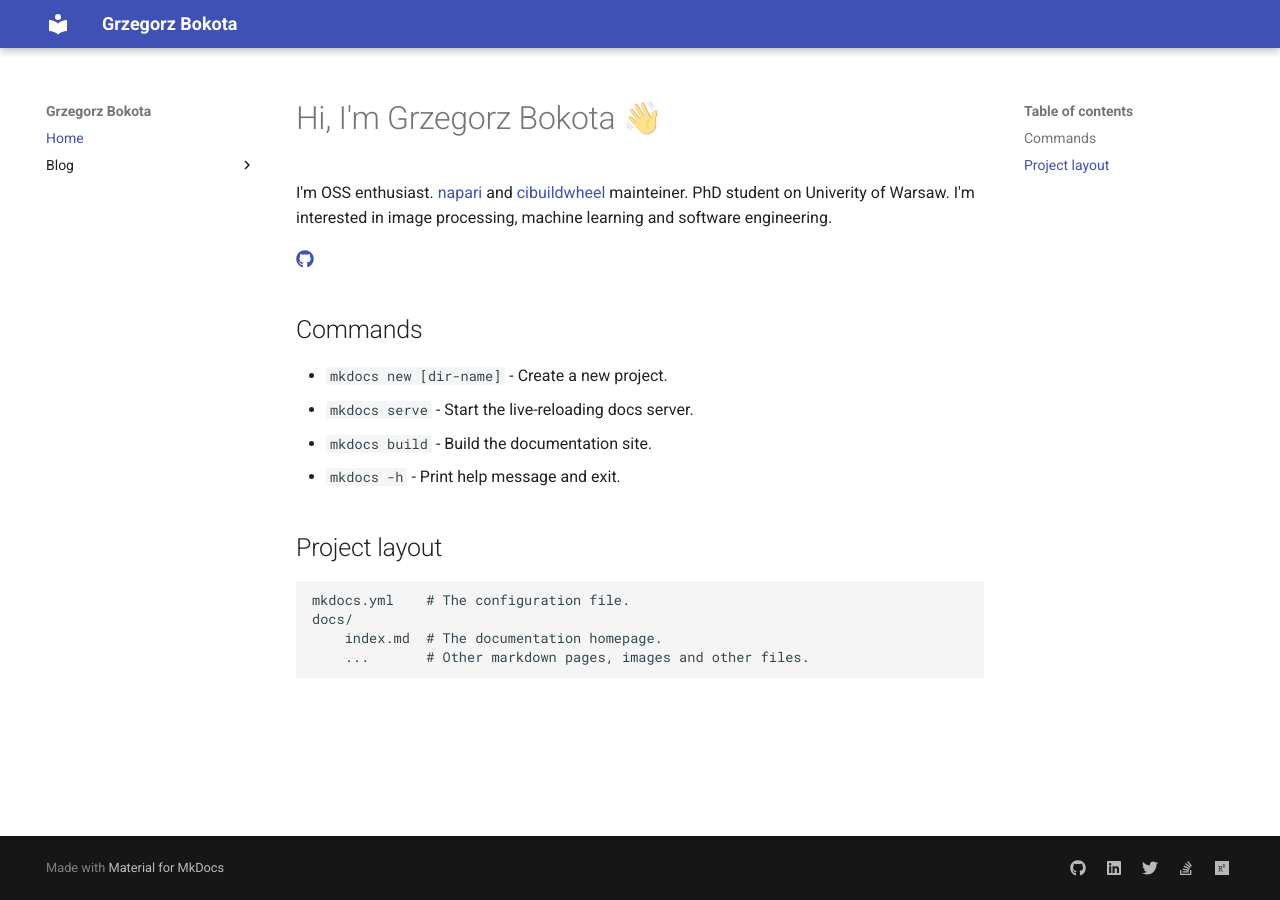
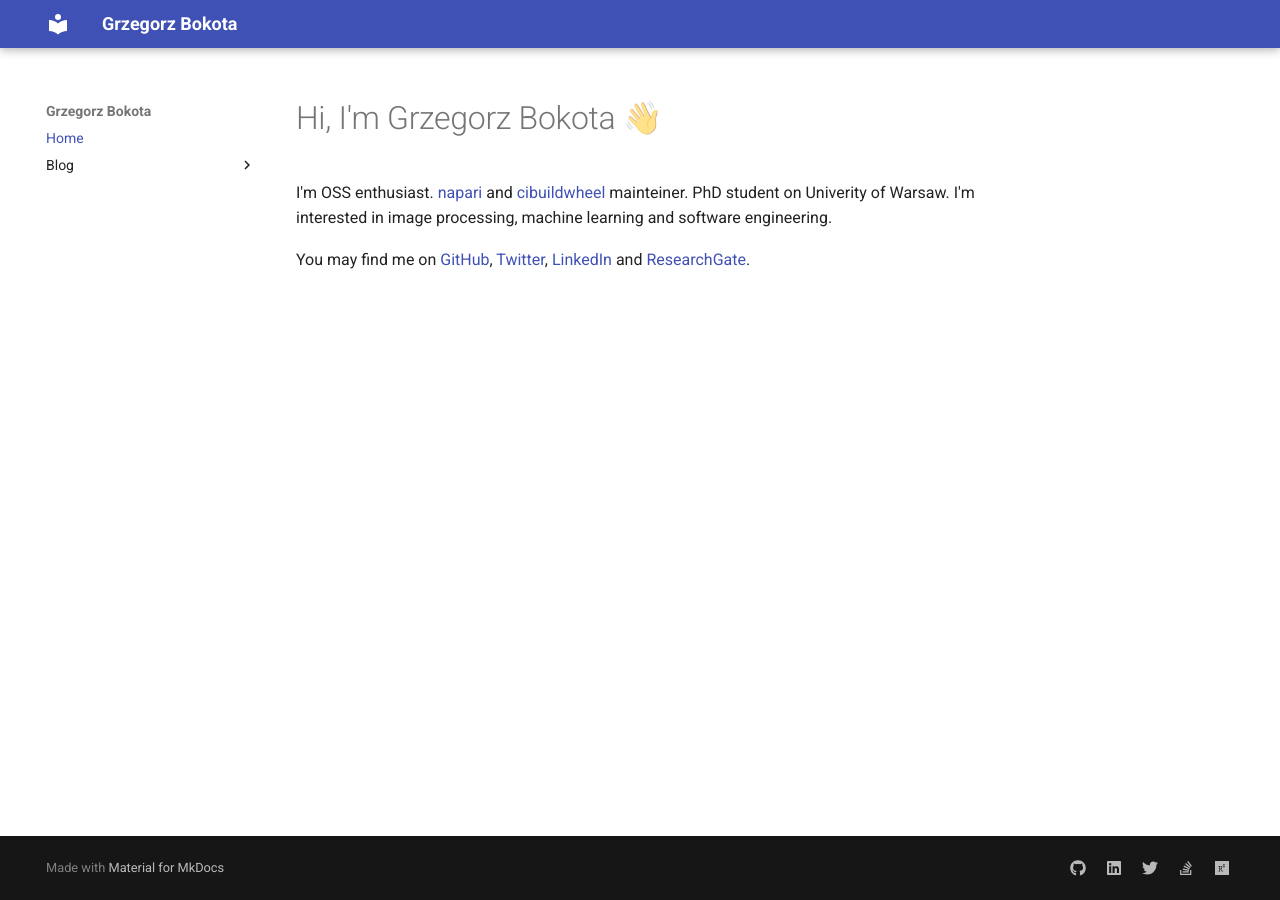
Before and after one commit to jni/Czaki.github.io, an MkDocs documentation site: the page built from docs/index.md, in a window 1280 px wide. Built offline with MkDocs 1.6.1 and Material for MkDocs 9.7.7, drawn with Linux system fonts in a browser that asks for light colours.

Commit message:
fix index

```diff
--- a/docs/index.md
+++ b/docs/index.md
@@ -5,18 +5,4 @@ title: Home
 
 I'm OSS enthusiast. [napari](https://napari.org/stable/) and [cibuildwheel](https://github.com/pypa/cibuildwheel/) mainteiner. PhD student on Univerity of Warsaw. I'm interested in image processing, machine learning and software engineering.
 
-<large>[:fontawesome-brands-github:](https://github.com/czaki)</large>
-
-## Commands
-
-* `mkdocs new [dir-name]` - Create a new project.
-* `mkdocs serve` - Start the live-reloading docs server.
-* `mkdocs build` - Build the documentation site.
-* `mkdocs -h` - Print help message and exit.
-
-## Project layout
-
-    mkdocs.yml    # The configuration file.
-    docs/
-        index.md  # The documentation homepage.
-        ...       # Other markdown pages, images and other files.
+You may find me on [GitHub](https://github.com/czaki), [Twitter](https://twitter.com/Czaki_PL), [LinkedIn](https://www.linkedin.com/in/grzegorz-bokota-765682243//) and [ResearchGate](https://www.researchgate.net/profile/Grzegorz-Bokota).
```
